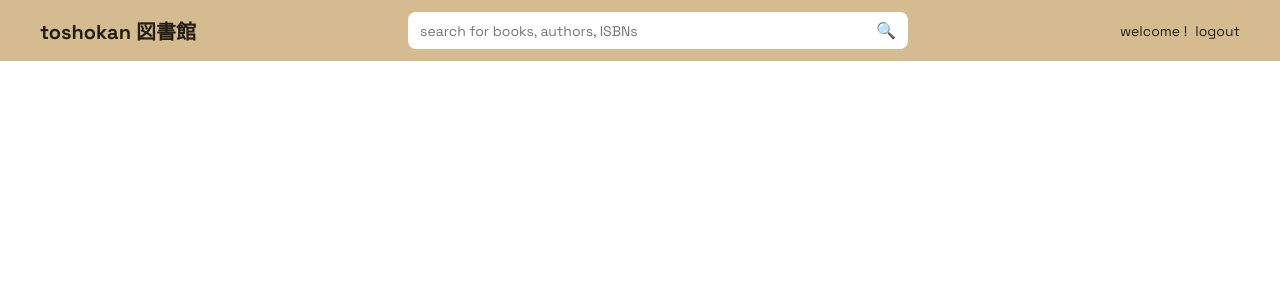
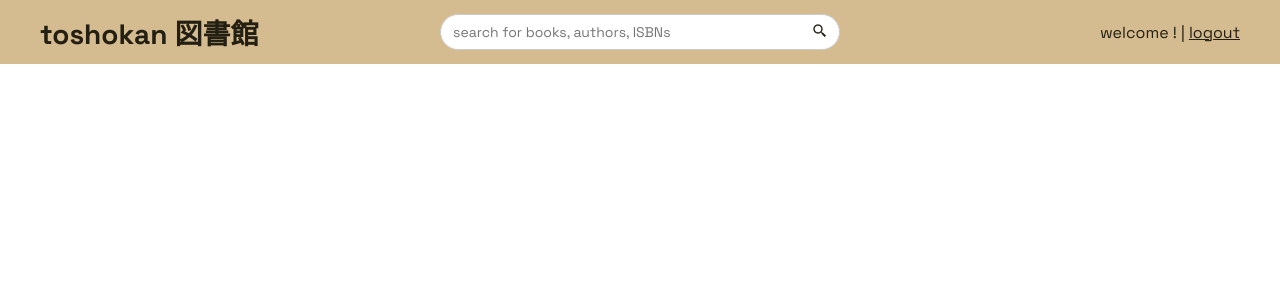
Before and after one commit to hhsoares/toshokan, a Flask app: page /search in a window 1280 px wide. Shown: the top 300 px of the page. Run offline with Flask 3, Linux system fonts and the light colour scheme; the visitor is signed in with stand-in values (Sample User, id 1); some libraries are stand-ins or nearby versions.

Commit message:
fixed user search header

```diff
--- a/app/static/css/searchResults.css
+++ b/app/static/css/searchResults.css
@@ -1,3 +1,8 @@
+/* static/css/searchResults.css */
+
+/* 1) Import Space Grotesk and reset */
+@import url('https://fonts.googleapis.com/css2?family=Space+Grotesk:wght@400;700&display=swap');
+
 * {
   margin: 0;
   padding: 0;
@@ -5,62 +10,76 @@
   font-family: 'Space Grotesk', Arial, Helvetica, sans-serif;
 }
 
+/* 2) Body defaults */
 body {
   background: #FFFFFF;
   color: #231F12;
 }
 
+/* 3) Header */
 header {
   background-color: #D5BC90;
   display: flex;
-  justify-content: space-between;
   align-items: center;
   padding: 12px 40px;
+  color: #231F12;
 }
 
-.logo {
-  font-weight: bold;
-  font-size: 20px;
+/* 3a) Logo as link */
+header .logo {
+  flex: 1;
+  font-size: 28px;
+  font-weight: 700;
+  text-decoration: none;  /* remove underline */
+  color: #231F12;
 }
 
+/* 3b) Centered pill-style search */
 .search-container {
-  flex: 1;
-  max-width: 500px;
-  margin: 0 40px;
-  display: flex;
+  position: relative;
+  flex: 2;
+  max-width: 400px;
 }
-
 .search-container input {
   width: 100%;
   padding: 8px 12px;
-  border: none;
-  border-radius: 8px 0 0 8px;
+  padding-right: 40px;       /* room for the icon */
+  border: 1px solid #ccc;
+  border-radius: 999px;      /* full pill shape */
   font-size: 14px;
   outline: none;
+  background: #fff;
 }
-
 .search-container button {
-  padding: 8px 12px;
+  position: absolute;
+  top: 50%;
+  right: 12px;
+  transform: translateY(-50%);
   border: none;
-  background-color: white;
+  background: none;
+  cursor: pointer;
   font-size: 16px;
-  border-radius: 0 8px 8px 0;
-  cursor: pointer;
-}
-
-.user-info {
-  font-size: 14px;
-}
-
-.user-info a {
-  margin-left: 8px;
-  text-decoration: none;
   color: #231F12;
 }
 
+/* 3c) User info on the right */
+.user-info {
+  flex: 1;
+  font-size: 16px;
+  text-align: right;
+}
+.user-info strong {
+  font-weight: 700;
+}
+.user-info a {
+  text-decoration: underline;
+  color: #231F12;
+}
 .user-info a:hover {
-  text-decoration: underline;
+  opacity: 0.8;
 }
+
+/* === 4) Existing searchResults.css rules below === */
 
 main {
   padding: 40px;
--- a/app/templates/search_results.html
+++ b/app/templates/search_results.html
@@ -7,12 +7,13 @@
   <title>Search Results</title>
   <link rel="stylesheet" href="{{ url_for('static', filename='css/searchResults.css') }}" />
   <link href="https://fonts.googleapis.com/css2?family=Space+Grotesk:wght@400;500;700&display=swap" rel="stylesheet">
+  <link href="https://unpkg.com/boxicons@2.1.4/css/boxicons.min.css" rel="stylesheet">
 </head>
 
 <body>
   <div id="app">
     <header>
-      <div class="logo">toshokan 図書館</div>
+      <a href="/dashboard" class="logo">toshokan 図書館</a>
       <div class="search-container">
         <input
           type="text"
@@ -20,10 +21,12 @@
           placeholder="search for books, authors, ISBNs"
           @keyup.enter="searchBooks"
         />
-        <button @click="searchBooks">🔍</button>
+        <button @click="goToSearch">
+          <i class="bx bx-search-alt-2" aria-label="search"></i>
+        </button>
       </div>
-      <div class="user-info">
-        <span>welcome <strong>[[ user.first_name ]]</strong>!</span>
+      <div v-if="user" class="user-info">
+        welcome <strong>[[ user.first_name ]]</strong>! |
         <a href="#" @click.prevent="logout">logout</a>
       </div>
     </header>
```
Also changed, not shown: other parts of app/static/css/searchResults.css (+14 -18 lines).
